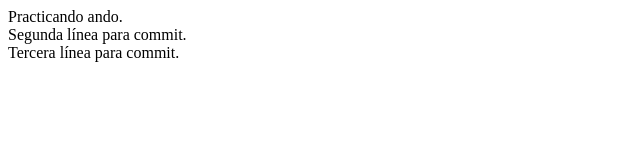
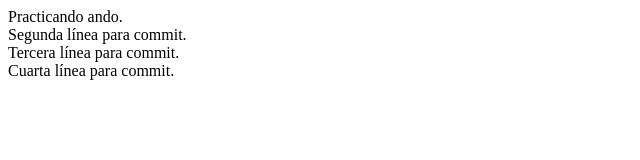
Before and after one commit to LuisD-DR/Para_practica_2, a plain HTML site: page index.html in a window 1280 px wide. Shown: the whole page, without its empty margins (0-640 px from the left). Drawn offline with Linux system fonts and the light colour scheme.

Commit message:
Cuarta línea añadida para commit 4

```diff
--- a/index.html
+++ b/index.html
@@ -9,6 +9,7 @@
     <div>Practicando ando.</div>
     <div>Segunda línea para commit.</div>
     <div>Tercera línea para commit.</div>
+    <div>Cuarta línea para commit.</div>
 
 </body>
 </html>
```
